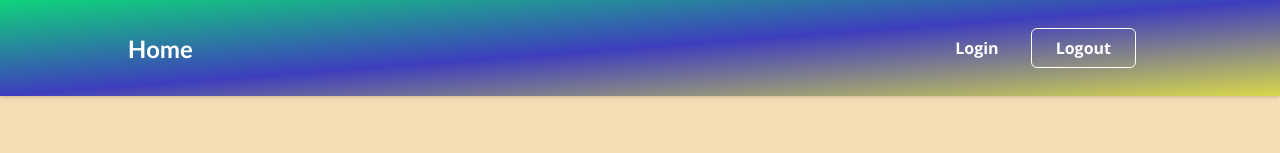
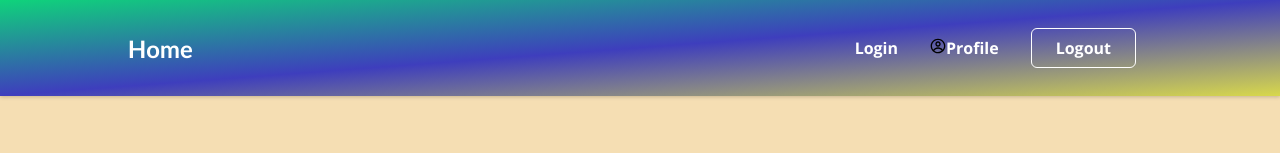
Before and after one commit to shivamapchan/productivity-app, a React (Create React App) app: page / in a window 1280 px wide. Shown: the top 153 px of the page. Built offline with nearby package versions, Linux system fonts and the light colour scheme.

Commit message:
Update MainNavigation.js
I have created a Link to the Profile page and added a little Icon for the Profile in the original reop.

```diff
--- a/src/components/Layout/MainNavigation.js
+++ b/src/components/Layout/MainNavigation.js
@@ -2,6 +2,7 @@ import { Link } from "react-router-dom";
 import React from "react";
 
 import classes from "./MainNavigation.module.css";
+import { CgProfile } from "react-icons/cg";
 
 const MainNavigation = () => {
 	return (
@@ -9,10 +10,19 @@ const MainNavigation = () => {
 			<Link to="/">
 				<div className={classes.logo}>Home</div>
 			</Link>
+
 			<nav>
 				<ul>
 					<li>
 						<Link to="/auth">Login</Link>
+					</li>
+					<li>
+						<CgProfile
+							className={classes.icon}
+						></CgProfile>
+						<Link to="/profile">
+							Profile
+						</Link>
 					</li>
 					<li>
 						<Link to="/">
```
